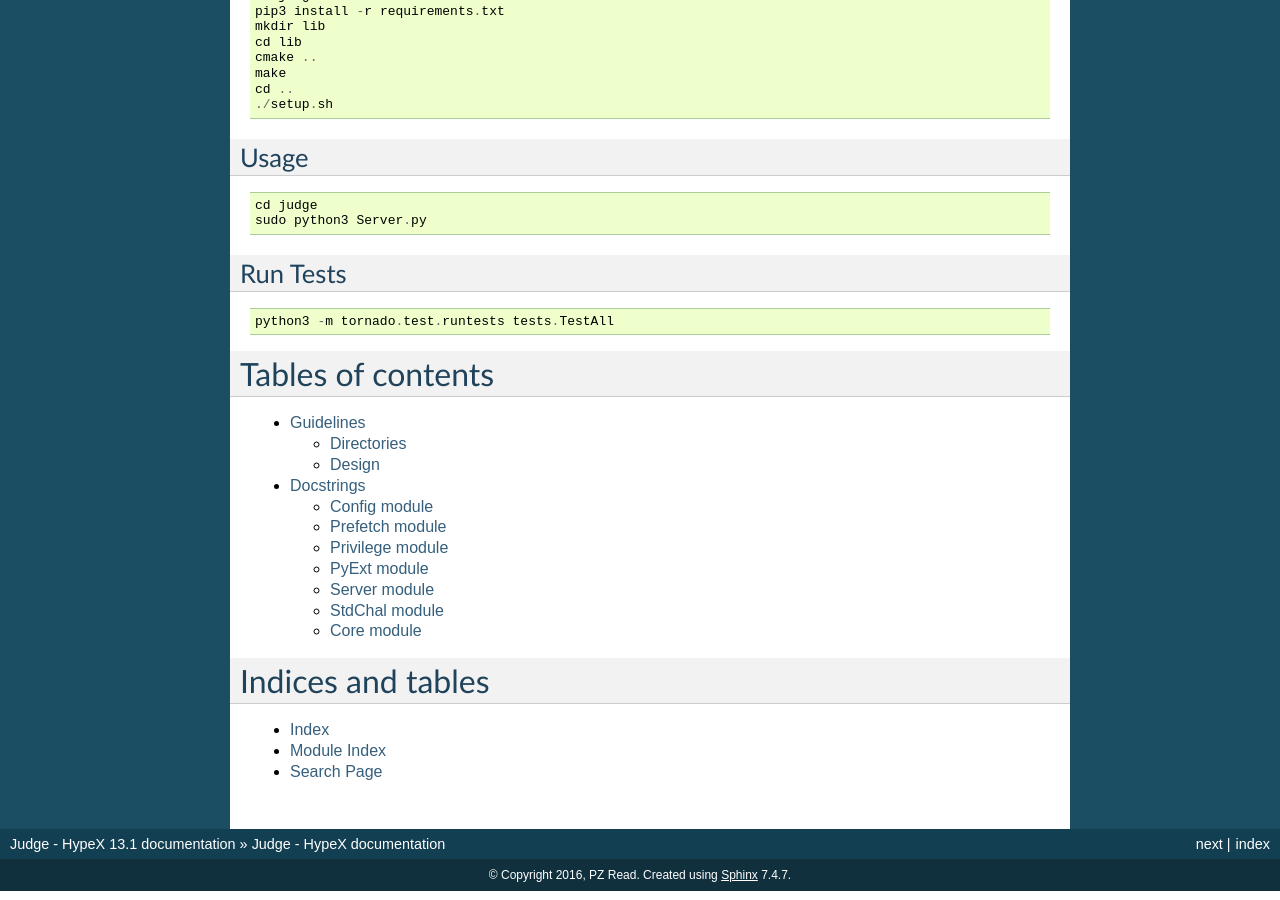
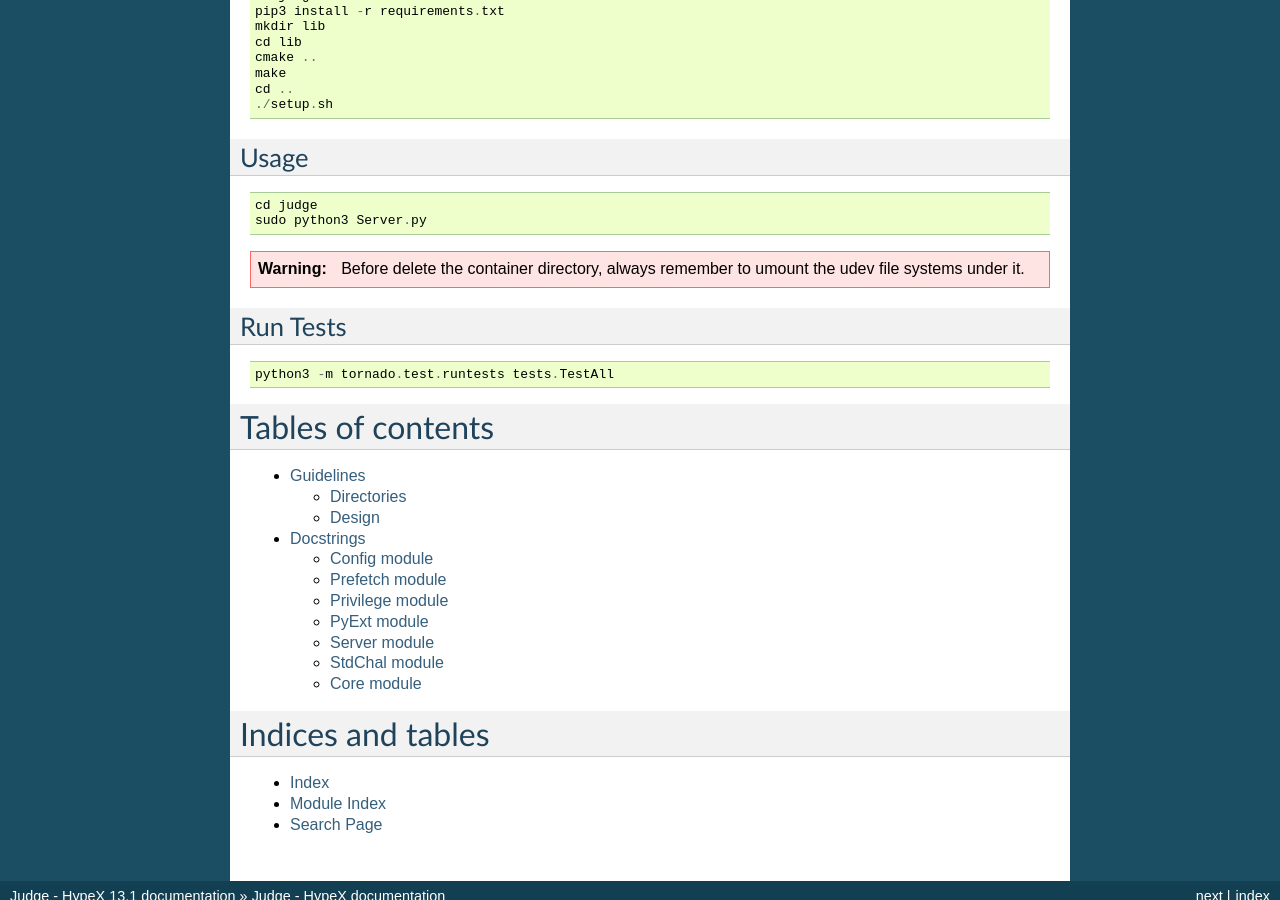
Before and after one commit to pzread/judge, a Sphinx documentation site: the page built from docs/index.rst, in a window 1280 px wide and 900 px high, scrolled down 574 px. Built offline with Sphinx 7.4.7, drawn with Linux system fonts in a browser that asks for light colours.

Commit message:
Update index.rst

```diff
--- a/docs/index.rst
+++ b/docs/index.rst
@@ -51,6 +51,11 @@ Usage
    sudo python3 Server.py
 
 
+.. WARNING::
+
+   Before delete the container directory, always remember to umount the udev file systems under it.
+
+
 Run Tests
 --------
 
```
